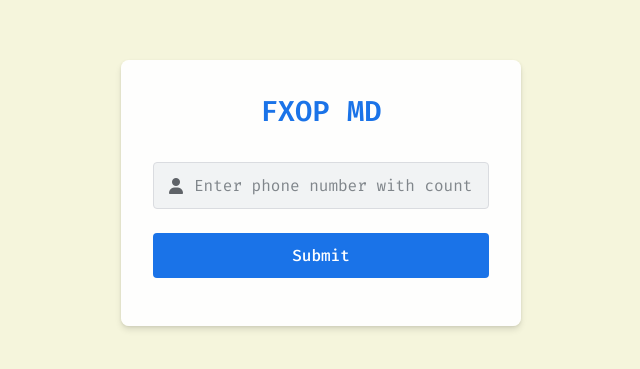
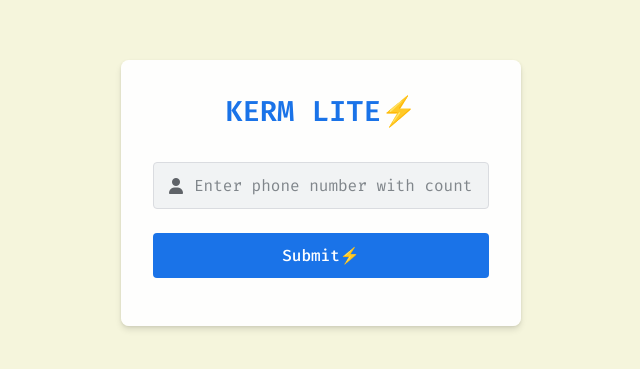
Before and after one commit to Kgtech-cmr/Lite-session, a website: page pair.html in a window 1280 px wide. Shown: the part 207-576 px from the top of the page, without its empty margins (319-959 px from the left). Drawn offline with nearby package versions, Linux system fonts and the light colour scheme.

Commit message:
Update pair.html

```diff
--- a/pair.html
+++ b/pair.html
@@ -3,7 +3,7 @@
  <head>
   <meta charset="UTF-8" />
   <meta name="viewport" content="width=device-width, initial-scale=1.0" />
-  <title>FX PAIRING</title>
+  <title>KERM LITE PAIRING</title>
   <link rel="stylesheet" href="https://cdnjs.cloudflare.com/ajax/libs/font-awesome/6.4.0/css/all.min.css" />
   <link href="https://fonts.googleapis.com/css2?family=Fira+Code:wght@300;400;500;600;700&display=swap" rel="stylesheet" />
   <style>
@@ -168,7 +168,7 @@
  <body>
   <div class="container">
    <div class="header">
-    <h1>FXOP MD</h1>
+    <h1>KERM LITE⚡️</h1>
    </div>
    <div class="main">
     <form>
@@ -176,7 +176,7 @@
       <i class="fa fa-user"></i>
       <input type="tel" id="number" placeholder="Enter phone number with country code" required />
      </div>
-     <button id="submit">Submit</button>
+     <button id="submit">Submit⚡️</button>
      <main id="pair"></main>
     </form>
    </div>
@@ -196,7 +196,7 @@
     let text = document.getElementById('copy').innerText
     let obj = document.getElementById('copy')
     await navigator.clipboard.writeText(obj.innerText.replace('CODE: ', ''))
-    obj.innerText = 'COPIED'
+    obj.innerText = 'COPIED⚡️'
     obj.style = 'color:blue;font-weight:bold'
     obj.size = '5'
     setTimeout(() => {
```
